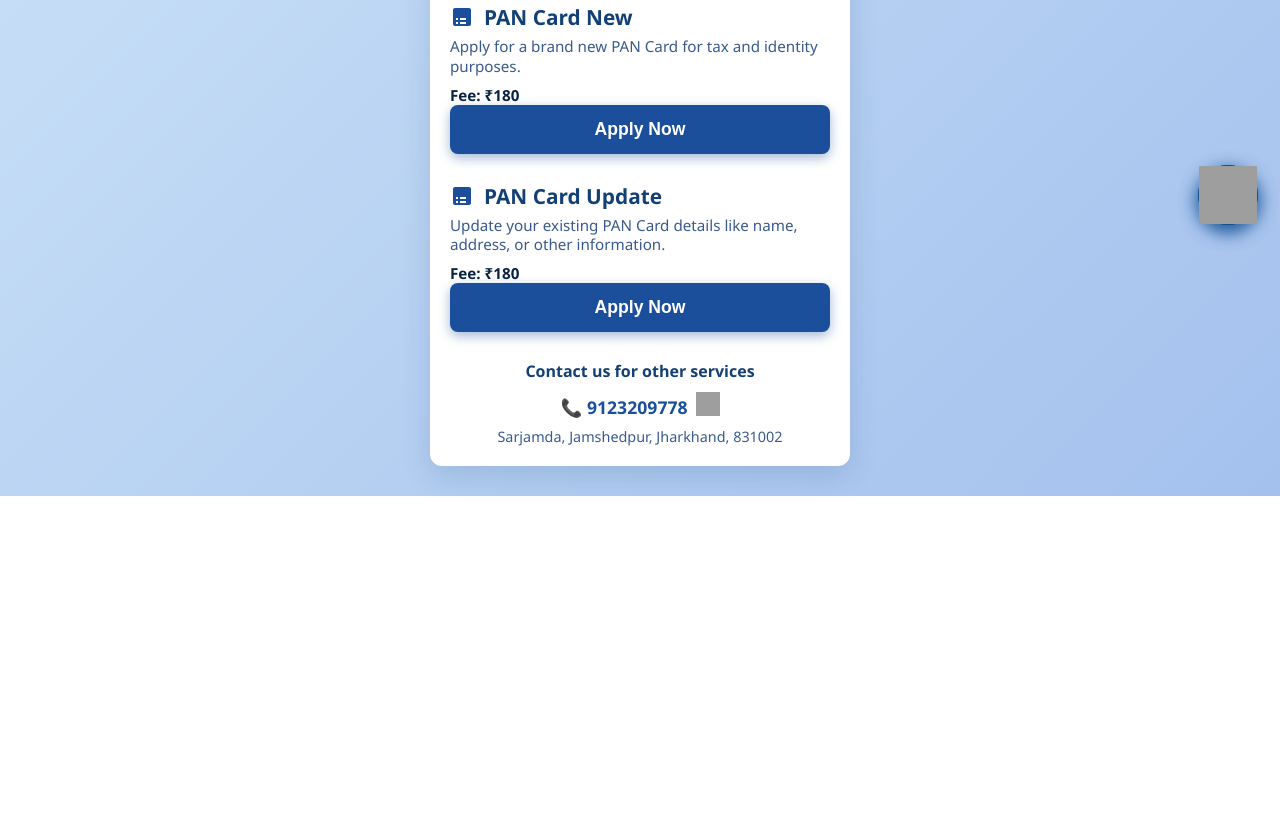
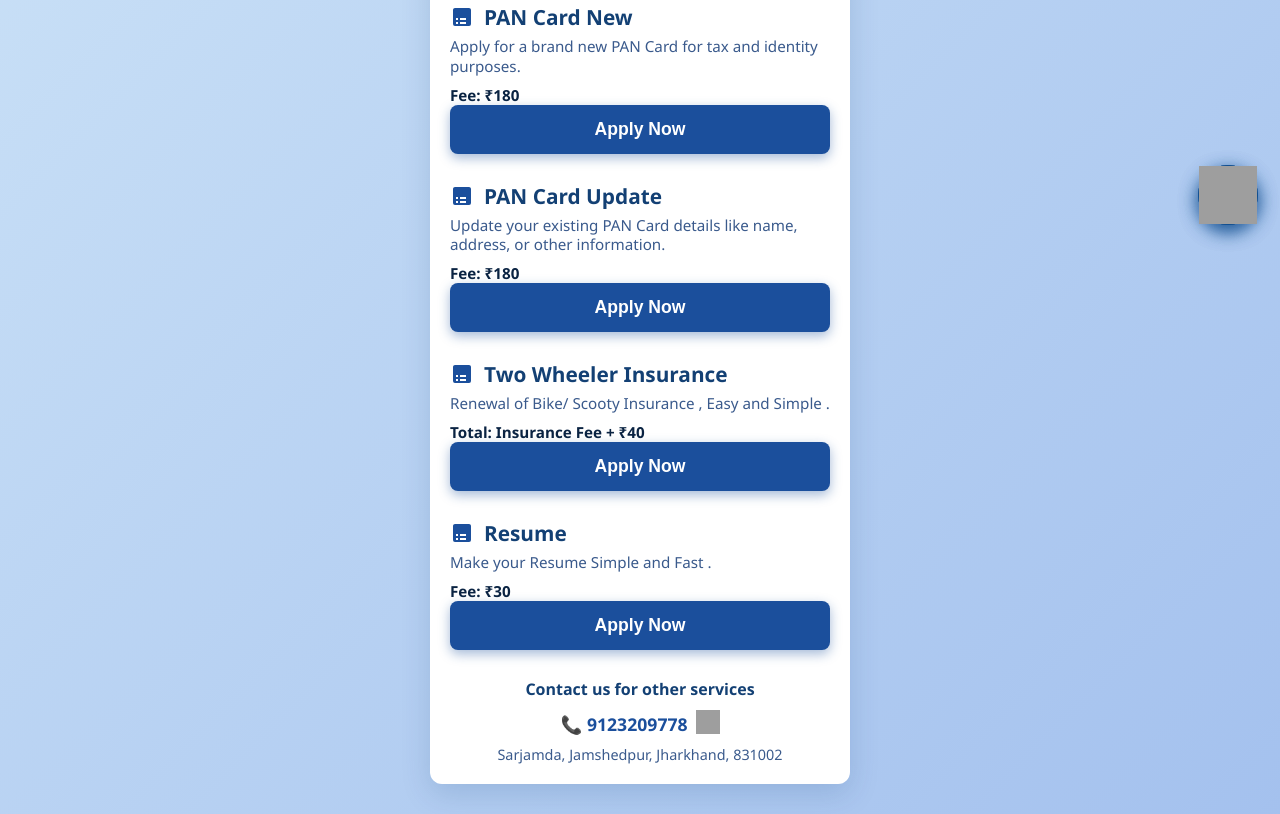
Before and after one commit to Birju-git/Online-Services, a plain HTML site: page index.html in a window 1280 px wide. Shown: the part 553-1367 px from the top of the page. Before the commit the page ends 1049 px from the top, so only its background shows below. Drawn offline with Linux system fonts and the light colour scheme; grey boxes are pictures that could not be loaded.

Commit message:
Update index.html

```diff
--- a/index.html
+++ b/index.html
@@ -340,6 +340,30 @@ word-break: break-word;
       <button class="apply-btn" onclick="window.open('https://forms.gle/7hjpTLVEQYgw4gif9', '_blank')">Apply Now</button>
     </section>
 
+    <section>
+      <h2>
+        <svg class="icon" viewBox="0 0 24 24" aria-hidden="true" xmlns="http://www.w3.org/2000/svg">
+          <path d="M19 3H5c-1.1 0-2 .9-2 2v14a2 2 0 002 2h14a2 2 0 002-2V5c0-1.1-.9-2-2-2zM8 19H6v-2h2v2zm0-4H6v-2h2v2zm6 4h-4v-2h4v2zm0-4h-4v-2h4v2zm2 4h-2v-2h2v2zm0-4h-2v-2h2v2z"/>
+        </svg>
+        Two Wheeler Insurance
+      </h2>
+      <p class="description">Renewal of Bike/ Scooty Insurance , Easy and Simple .</p>
+      <p class="fee">Total: Insurance Fee + ₹40</p>
+      <button class="apply-btn" onclick="window.open('https://forms.gle/FGoEviCMg5ur4mY16', '_blank')">Apply Now</button>
+    </section>
+
+    <section>
+      <h2>
+        <svg class="icon" viewBox="0 0 24 24" aria-hidden="true" xmlns="http://www.w3.org/2000/svg">
+          <path d="M19 3H5c-1.1 0-2 .9-2 2v14a2 2 0 002 2h14a2 2 0 002-2V5c0-1.1-.9-2-2-2zM8 19H6v-2h2v2zm0-4H6v-2h2v2zm6 4h-4v-2h4v2zm0-4h-4v-2h4v2zm2 4h-2v-2h2v2zm0-4h-2v-2h2v2z"/>
+        </svg>
+       Resume
+      </h2>
+      <p class="description">Make your Resume Simple and Fast .</p>
+      <p class="fee">Fee: ₹30</p>
+      <button class="apply-btn" onclick="window.open('https://forms.gle/xfSBkp354Xo1Qz5P6', '_blank')">Apply Now</button>
+    </section>
+
     <div class="contact-line">Contact us for other services</div>
 
     <div class="contact-info">
```
